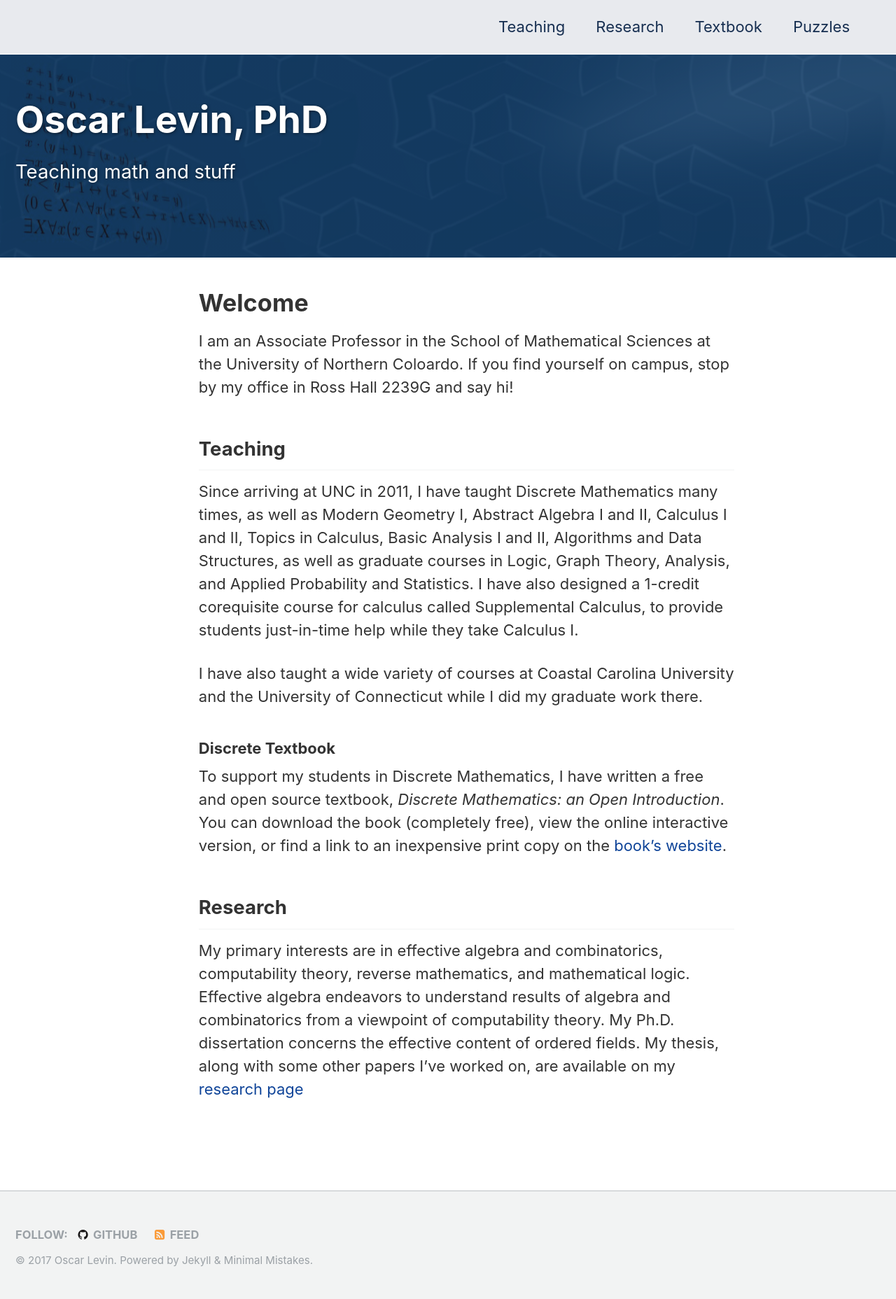
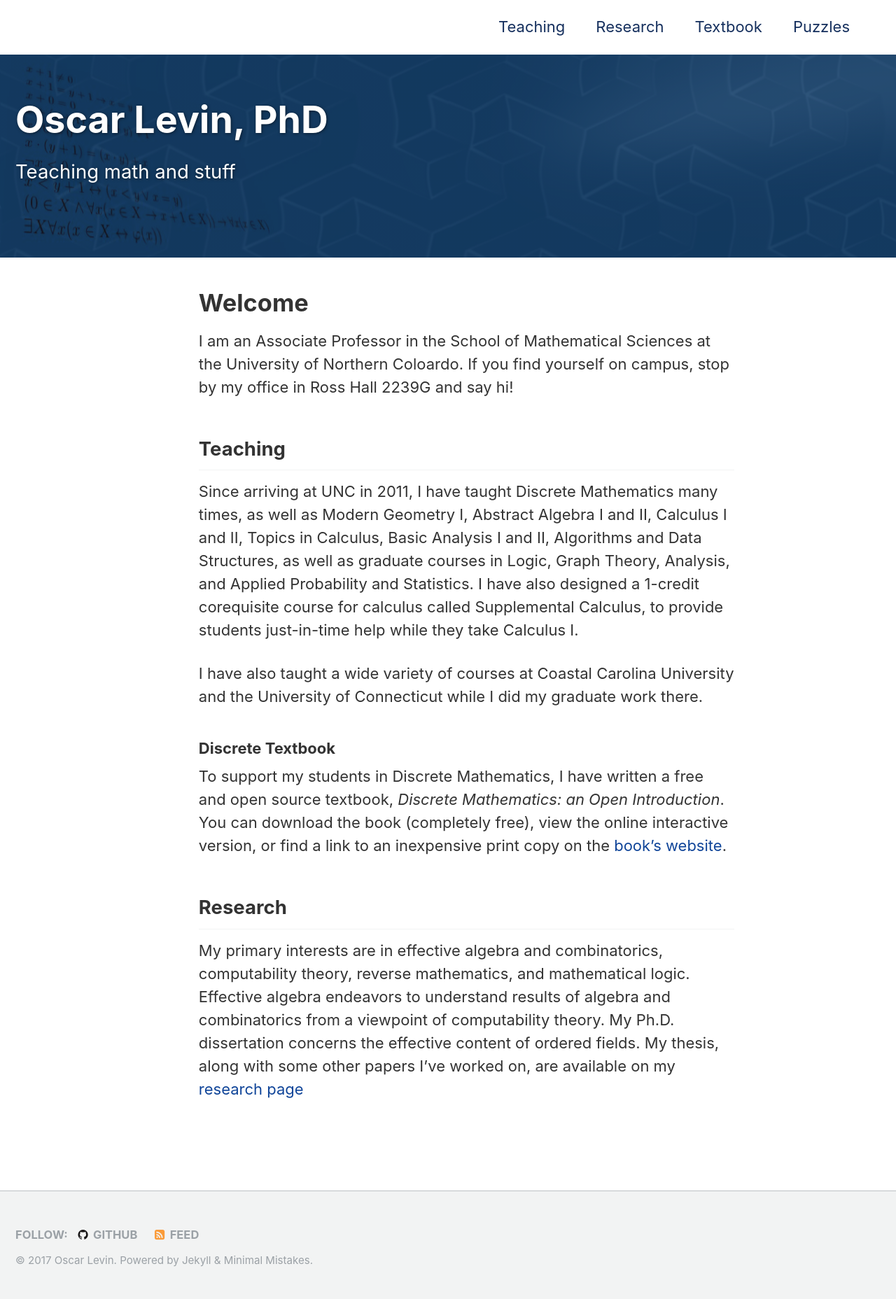
Before and after one commit to oscarlevin/oscarlevin.github.io, a Jekyll site: the page built from index.md, in a window 1280 px wide. Shown: the whole page at 70% size. Built offline with Jekyll 4.4.1, drawn with Linux system fonts in a browser that asks for light colours.

Commit message:
change nav color

```diff
--- a/_sass/minimal-mistakes/_variables.scss
+++ b/_sass/minimal-mistakes/_variables.scss
@@ -53,11 +53,11 @@
 $very-dark-gray             : mix(#000000, #ffffff, 80%);
 $light-gray                 : mix(#fff, $gray, 50%) !default;
 $lighter-gray               : mix(#fff, $gray, 90%) !default;
-$dark-blue                  : #172f51;
+$dark-blue                  : #16305e;
 
 $body-color                 : #fff !default;
 $background-color           : #fff !default;
-$nav-background-color       : mix(#fff, $dark-blue, 90%);
+$nav-background-color       : lighten($dark-blue, 90%);
 $code-background-color      : #fafafa !default;
 $code-background-color-dark : $light-gray !default;
 $text-color                 : $very-dark-gray !default;
```
